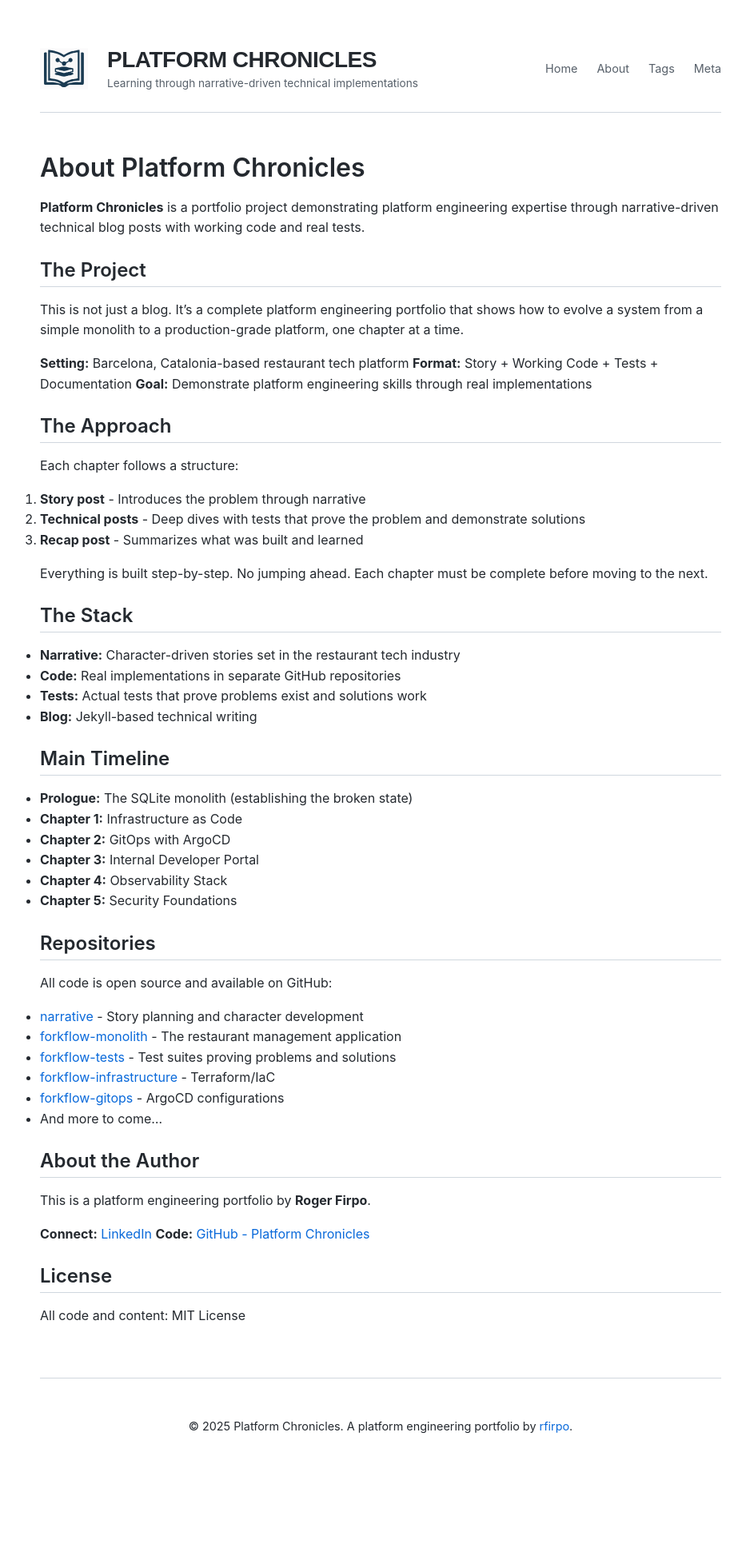
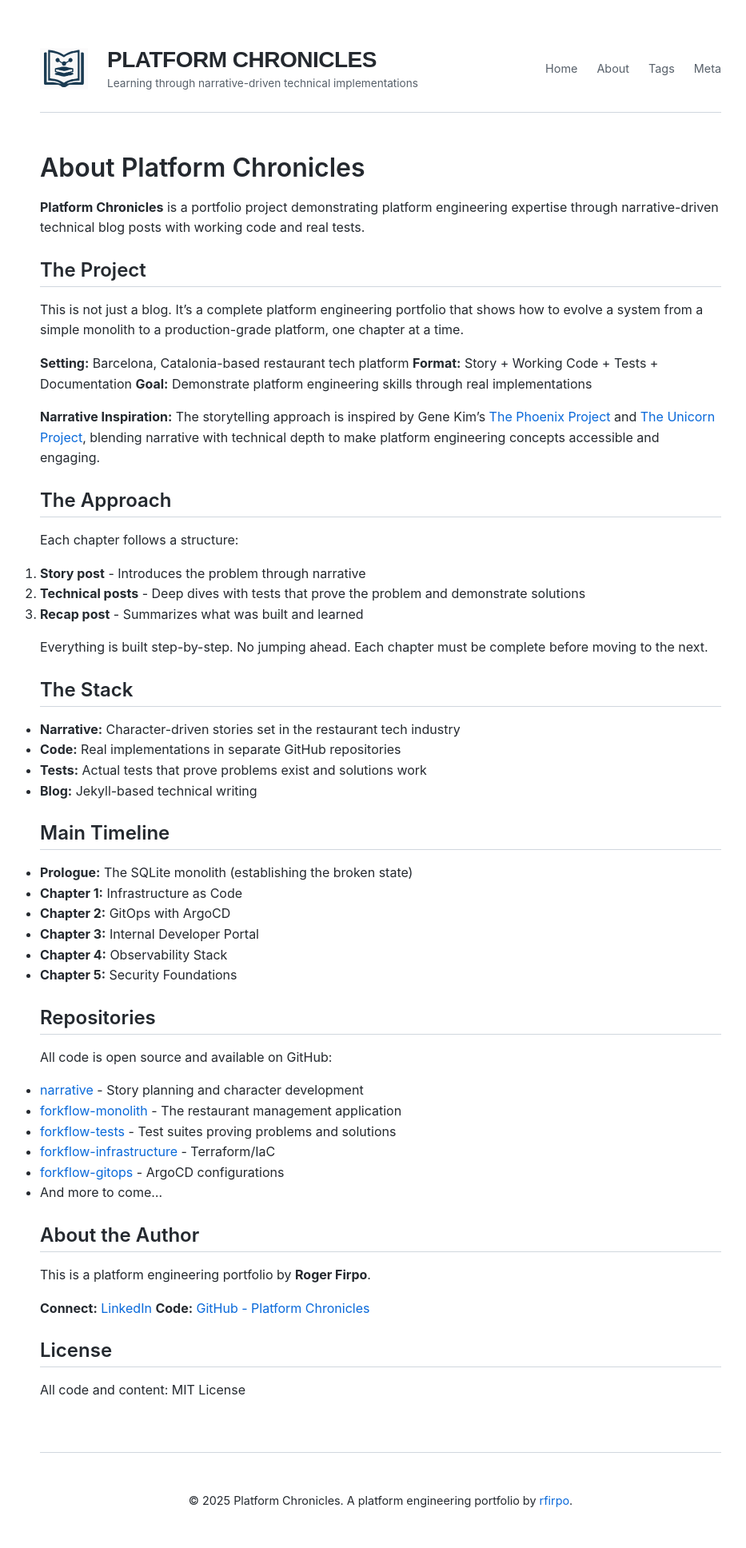
Before and after one commit to Platform-Chronicles/blog, a Jekyll site: the page built from about.md, in a window 1280 px wide. Shown: the whole page at 80% size, without its empty margins (164-1097 px from the left). Built offline with Jekyll 4.4.1, drawn with Linux system fonts in a browser that asks for light colours; before the commit the page ends 1843 px from its top, so only the background shows below that.

Commit message:
Add narrative inspiration credit to Gene Kim
- Credit The Phoenix Project and The Unicorn Project
- Acknowledge storytelling approach inspiration

```diff
--- a/about.md
+++ b/about.md
@@ -15,6 +15,8 @@ This is not just a blog. It's a complete platform engineering portfolio that sho
 **Setting:** Barcelona, Catalonia-based restaurant tech platform
 **Format:** Story + Working Code + Tests + Documentation
 **Goal:** Demonstrate platform engineering skills through real implementations
+
+**Narrative Inspiration:** The storytelling approach is inspired by Gene Kim's [The Phoenix Project](https://itrevolution.com/product/the-phoenix-project/) and [The Unicorn Project](https://itrevolution.com/product/the-unicorn-project/), blending narrative with technical depth to make platform engineering concepts accessible and engaging.
 
 ## The Approach
 
```
